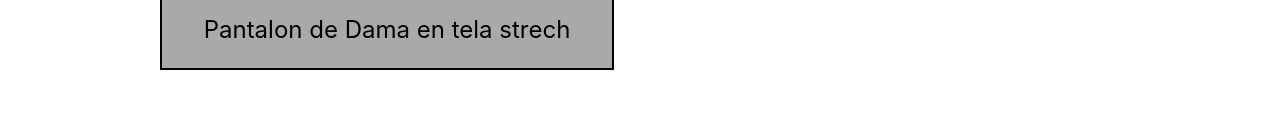
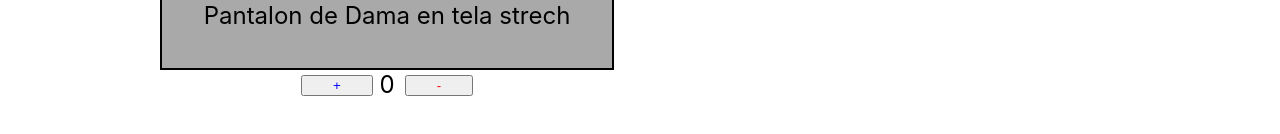
Before and after one commit to jose-martin/ecommerce-proyect, a React (Create React App) app: page /producto/1 in a window 1280 px wide. Shown: the part 662-796 px from the top of the page. Built offline with nearby package versions, Linux system fonts and the light colour scheme.

Commit message:
agregando useState al pagedetail

```diff
--- /dev/null
+++ b/src/Components/ItemCount/ItemCount.css
@@ -0,0 +1,13 @@
+.suma {
+  color: blue;
+  padding: 1px 30px;
+}
+.resta {
+  color: red;
+  padding: 1px 30px;
+}
+.contenedor {
+  display: flex;
+  gap: 2rem;
+  margin-top: -40px;
+}
--- /dev/null
+++ b/src/Components/ItemCount/ItemCount.js
@@ -0,0 +1,33 @@
+import "../ItemCount/ItemCount.css";
+const ItemCount = ({ setCount }) => {
+  const addItem = () => {
+    setCount((currentValue) => {
+      if (currentValue >= 10) {
+        alert("Limite de Compra");
+      } else {
+        return currentValue + 1;
+      }
+    });
+  };
+  const removeItem = () => {
+    setCount((currentValue) => {
+      if (currentValue > 0) {
+        return currentValue - 1;
+      } else {
+        return currentValue;
+      }
+    });
+  };
+  return (
+    <div className="contenedor">
+      <button onClick={addItem} className="suma">
+        +
+      </button>
+      <button onClick={removeItem} className="resta">
+        -
+      </button>
+    </div>
+  );
+};
+
+export default ItemCount;
--- a/src/Components/ItemDetail/ItemDetail.js
+++ b/src/Components/ItemDetail/ItemDetail.js
@@ -1,5 +1,6 @@
 import { Link } from "react-router-dom";
 import "./ItemDetail.css";
+
 const ItemDetail = ({ product }) => {
   return (
     <Link to={`/producto/${product.id}`} style={{ textDecoration: "none" }}>
@@ -7,7 +8,9 @@ const ItemDetail = ({ product }) => {
         <h3>{product.nombre}</h3>
         <span>S/ {product.precio}</span>
         <img src={product.foto}></img>
+
       </div>
+
     </Link>
   );
 };
--- a/src/Components/PageDetail/PageDetail.js
+++ b/src/Components/PageDetail/PageDetail.js
@@ -1,9 +1,11 @@
 import { useParams } from "react-router-dom";
 import { data } from "../../data/data";
-import "../PageDetail/PageDetail.css"
+import "../PageDetail/PageDetail.css";
 import { Link } from "react-router-dom";
-
+import ItemCount from "../ItemCount/ItemCount";
+import { useState } from "react";
 const PageDetail = () => {
+  const [count, setCount] = useState(0);
   const { id } = useParams();
   const producto = data.find((product) => product.id === Number(id));
   console.log(producto);
@@ -12,17 +14,16 @@ const PageDetail = () => {
     <div className="page-detail">
       <h3>{producto.nombre}</h3>
 
-      <img className="img-detalle"src={producto.foto}></img>
+      <img className="img-detalle" src={producto.foto}></img>
 
       <span>S/ {producto.precio}</span>
 
       <Link to="carrito">
-
-      <button className="agregar-carrito">Comprar</button>
-
+        <button className="agregar-carrito">Comprar</button>
       </Link>
       <p className="description">{producto.descripcion}</p>
-
+      <span>{count}</span>
+      <ItemCount setCount={setCount} />
     </div>
   );
 };
```
